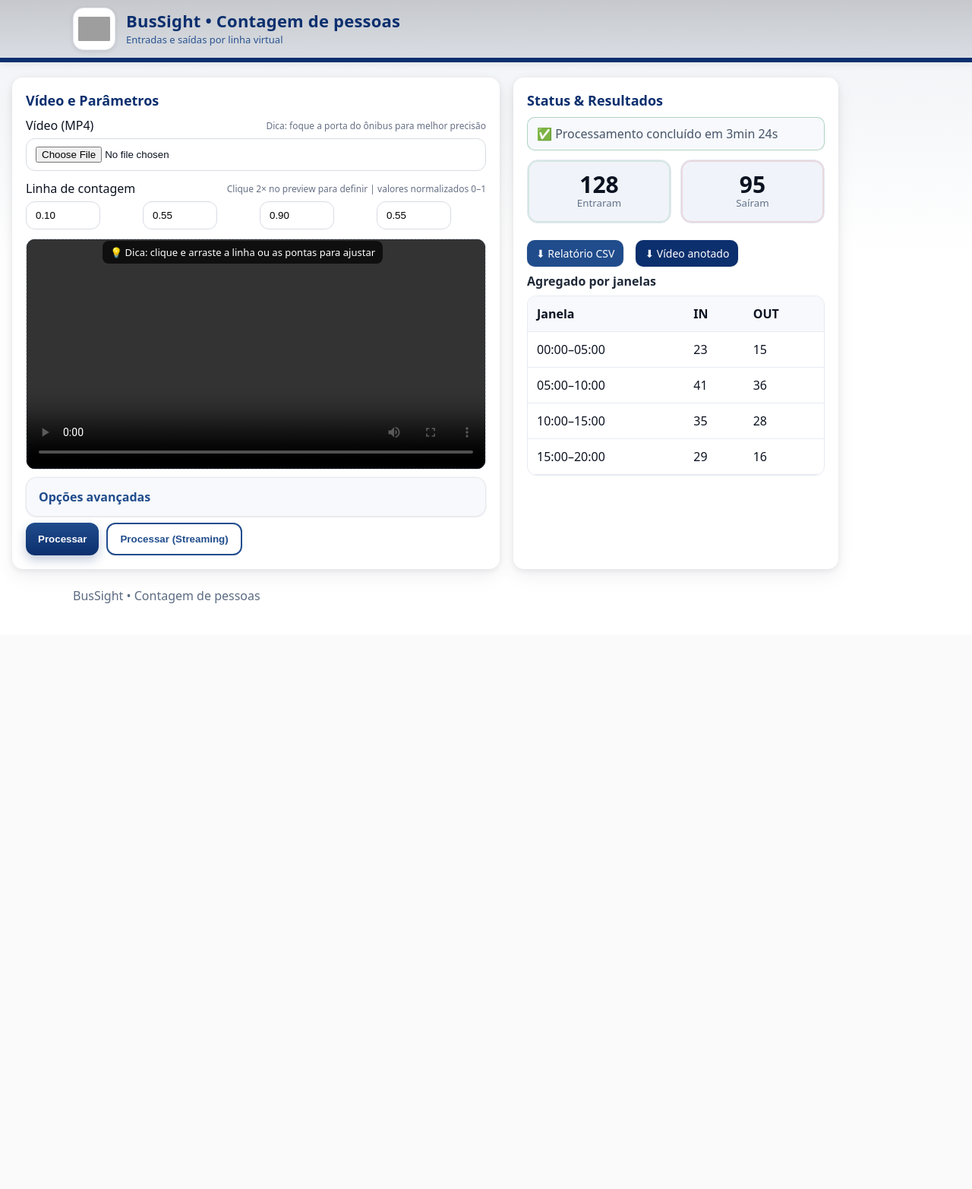
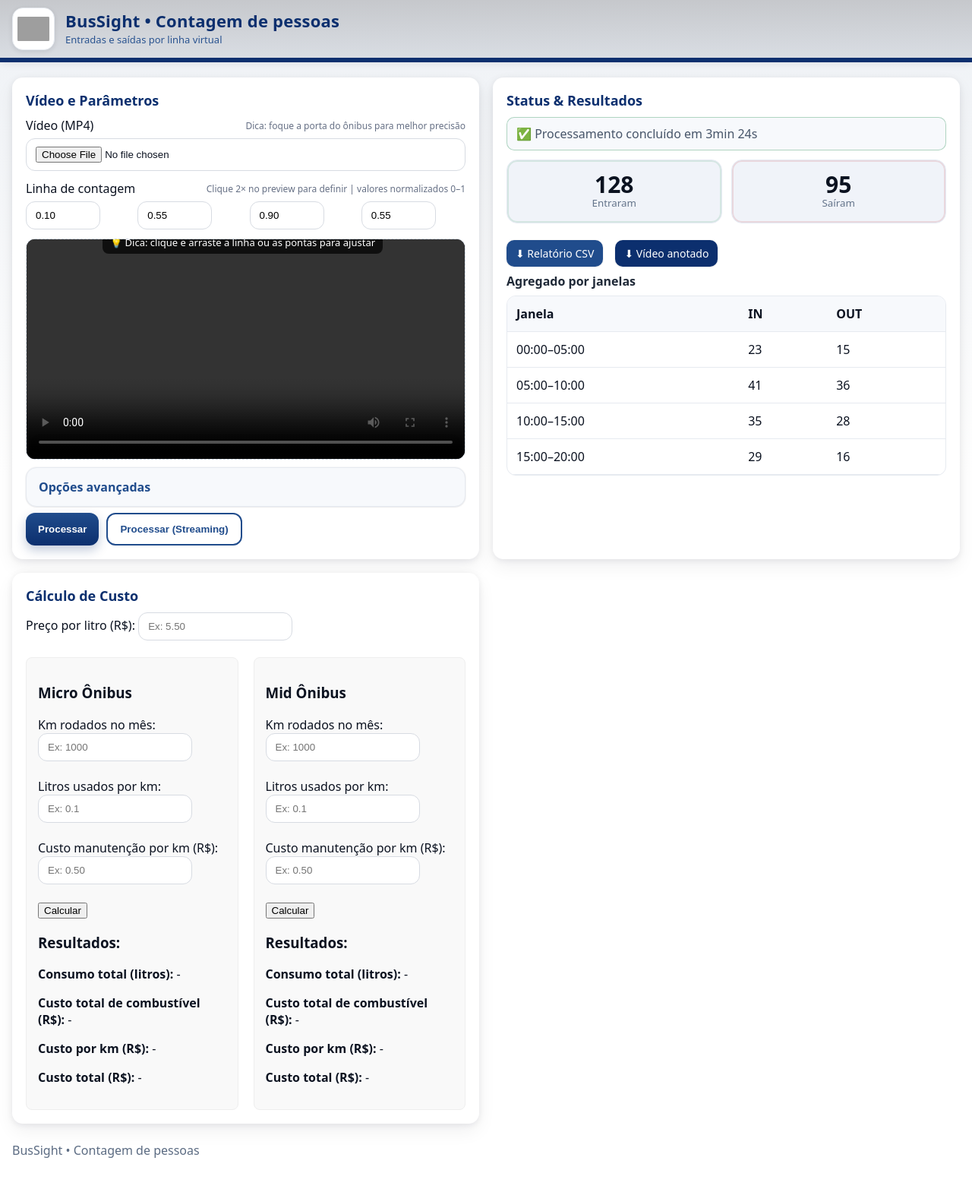
Before and after one commit to LuizGustavoWT/pigdata-2025, a FastAPI app: page / in a window 1280 px wide. Shown: the whole page at 76% size. Before the commit the page ends 794 px from the top, so only its background shows below. Run offline with FastAPI, Linux system fonts and the light colour scheme; grey boxes are pictures that could not be loaded.

Commit message:
Mateus: inserido calculo de custo

```diff
--- a/static/app.js
+++ b/static/app.js
@@ -239,3 +239,48 @@
 // quando o usuário mexer na linha, esconda a dica:
 overlay.addEventListener('mousedown', ()=> flashHint(0));
 overlay.addEventListener('touchstart', ()=> flashHint(0), {passive:true});
+
+function calcularMicro() {
+  const kmRodadosMicro = parseFloat(document.getElementById('kmRodadosMicro').value);
+  const litrosPorKmMicro = parseFloat(document.getElementById('litrosPorKmMicro').value);
+  const precoLitro = parseFloat(document.getElementById('precoLitro').value);
+  const custoPorKmManutencaoMicro = parseFloat(document.getElementById('custoPorKmManutencaoMicro').value);
+
+  if (isNaN(kmRodadosMicro) || isNaN(litrosPorKmMicro) || isNaN(precoLitro) || isNaN(custoPorKmManutencaoMicro)) {
+    alert('Por favor, preencha todos os campos corretamente.');
+    return;
+  }
+
+  const consumoTotalMicro = kmRodadosMicro * litrosPorKmMicro;
+  const custoTotalCombustivelMicro = consumoTotalMicro * precoLitro;
+  const custoPorKmMicro = custoTotalCombustivelMicro / kmRodadosMicro;
+  const custoTotalMicro = custoTotalCombustivelMicro + (custoPorKmManutencaoMicro * kmRodadosMicro);
+
+  document.getElementById('consumoTotalMicro').textContent = consumoTotalMicro.toFixed(2) + ' L';
+  document.getElementById('custoTotalCombustivelMicro').textContent = 'R$ ' + custoTotalCombustivelMicro.toFixed(2);
+  document.getElementById('custoPorKmMicro').textContent = 'R$ ' + custoPorKmMicro.toFixed(2);
+  document.getElementById('custoTotalMicro').textContent = 'R$ ' + custoTotalMicro.toFixed(2);
+}
+
+
+function calcularMid() {
+  const kmRodadosMid = parseFloat(document.getElementById('kmRodadosMid').value);
+  const litrosPorKmMid = parseFloat(document.getElementById('litrosPorKmMid').value);
+  const precoLitro = parseFloat(document.getElementById('precoLitro').value);
+  const custoPorKmManutencaoMid = parseFloat(document.getElementById('custoPorKmManutencaoMid').value);
+
+  if (isNaN(kmRodadosMid) || isNaN(litrosPorKmMid) || isNaN(precoLitro) || isNaN(custoPorKmManutencaoMid)) {
+    alert('Por favor, preencha todos os campos corretamente.');
+    return;
+  }
+
+  const consumoTotalMid = kmRodadosMid * litrosPorKmMid;
+  const custoTotalCombustivelMid = consumoTotalMid * precoLitro;
+  const custoPorKmMid = custoTotalCombustivelMid / kmRodadosMid;
+  const custoTotalMid = custoTotalCombustivelMid + (custoPorKmManutencaoMid * kmRodadosMid);
+
+  document.getElementById('consumoTotalMid').textContent = consumoTotalMid.toFixed(2) + ' L';
+  document.getElementById('custoTotalCombustivelMid').textContent = 'R$ ' + custoTotalCombustivelMid.toFixed(2);
+  document.getElementById('custoPorKmMid').textContent = 'R$ ' + custoPorKmMid.toFixed(2);
+  document.getElementById('custoTotalMid').textContent = 'R$ ' + custoTotalMid.toFixed(2);
+}
--- a/static/styles.css
+++ b/static/styles.css
@@ -34,7 +34,7 @@
 *{box-sizing:border-box}
 html,body{margin:0;font-family:var(--font-ui);color:var(--ink)}
 .bg{background:linear-gradient(180deg,var(--gray-bg),#fff 40%)}
-.container{max-width:1120px;margin:0 auto;padding:0 var(--space-3)}
+.container{max-width:/*1120*/1280px;margin:0 auto;padding:0 var(--space-3)}
 
 /* Topbar (cores originais) */
 /* ===== Navbar melhorada (cores originais) ===== */
@@ -84,6 +84,22 @@
   opacity: .95;
 }
 
+
+.columns {
+  display: flex;
+  justify-content: space-between;
+  gap: 20px;
+}
+
+.column {
+  flex: 1;
+  border: 1px solid #eee;
+  padding: 15px;
+  border-radius: 8px;
+  background-color: #f9f9f9;
+}
+
+
 /* Resposividade: comprime um pouco em telas estreitas */
 @media (max-width: 720px){
   .brand{ gap: 10px; min-height: 60px; }
@@ -94,7 +110,7 @@
 
 
 /* Layout */
-.grid{display:grid;grid-template-columns:1.2fr .8fr;gap:18px;margin:20px 0}
+.grid{display:grid;grid-template-columns:repeat(auto-fill, minmax(415px, .8fr))/*1.2fr .8fr*/;gap:18px;margin:20px 0}
 @media (max-width:980px){.grid{grid-template-columns:1fr}}
 .card{background:var(--white);border-radius:var(--radius);box-shadow:var(--shadow-2);padding:18px}
 .card h2{margin:0 0 10px;color:var(--blue-deep);font-size:18px}
--- a/templates/index.html
+++ b/templates/index.html
@@ -131,6 +131,56 @@
     </div>
   </section>
 
+  <section class="card">
+    <h2>Cálculo de Custo</h2>
+
+    <label for="precoLitro">Preço por litro (R$):</label>
+    <input type="number" step="0.01" id="precoLitro" placeholder="Ex: 5.50"><br><br>
+
+    <div class="columns">
+      <div class="column">
+        <h3>Micro Ônibus</h3>
+        <label for="kmRodadosMicro">Km rodados no mês:</label>
+        <input type="number" id="kmRodadosMicro" placeholder="Ex: 1000"><br><br>
+
+        <label for="litrosPorKmMicro">Litros usados por km:</label>
+        <input type="number" step="0.01" id="litrosPorKmMicro" placeholder="Ex: 0.1"><br><br>
+
+        <label for="custoPorKmManutencaoMicro">Custo manutenção por km (R$):</label>
+        <input type="number" step="0.01" id="custoPorKmManutencaoMicro" placeholder="Ex: 0.50"><br><br>
+
+        <button onclick="calcularMicro()">Calcular</button>
+
+        <h3>Resultados:</h3>
+        <p><strong>Consumo total (litros):</strong> <span id="consumoTotalMicro">-</span></p>
+        <p><strong>Custo total de combustível (R$):</strong> <span id="custoTotalCombustivelMicro">-</span></p>
+        <p><strong>Custo por km (R$):</strong> <span id="custoPorKmMicro">-</span></p>
+        <p><strong>Custo total (R$):</strong> <span id="custoTotalMicro">-</span></p>
+      </div>
+
+      <div class="column">
+        <h3>Mid Ônibus</h3>
+        <label for="kmRodadosMid">Km rodados no mês:</label>
+        <input type="number" id="kmRodadosMid" placeholder="Ex: 1000"><br><br>
+
+        <label for="litrosPorKmMid">Litros usados por km:</label>
+        <input type="number" step="0.01" id="litrosPorKmMid" placeholder="Ex: 0.1"><br><br>
+
+        <label for="custoPorKmManutencaoMid">Custo manutenção por km (R$):</label>
+        <input type="number" step="0.01" id="custoPorKmManutencaoMid" placeholder="Ex: 0.50"><br><br>
+
+        <button onclick="calcularMid()">Calcular</button>
+
+        <h3>Resultados:</h3>
+        <p><strong>Consumo total (litros):</strong> <span id="consumoTotalMid">-</span></p>
+        <p><strong>Custo total de combustível (R$):</strong> <span id="custoTotalCombustivelMid">-</span></p>
+        <p><strong>Custo por km (R$):</strong> <span id="custoPorKmMid">-</span></p>
+        <p><strong>Custo total (R$):</strong> <span id="custoTotalMid">-</span></p>
+      </div>
+    </div>
+
+  </section>
+
   </main>
 
   <footer class="footer">
```
Lines whose indentation alone changed are shown as unchanged.
